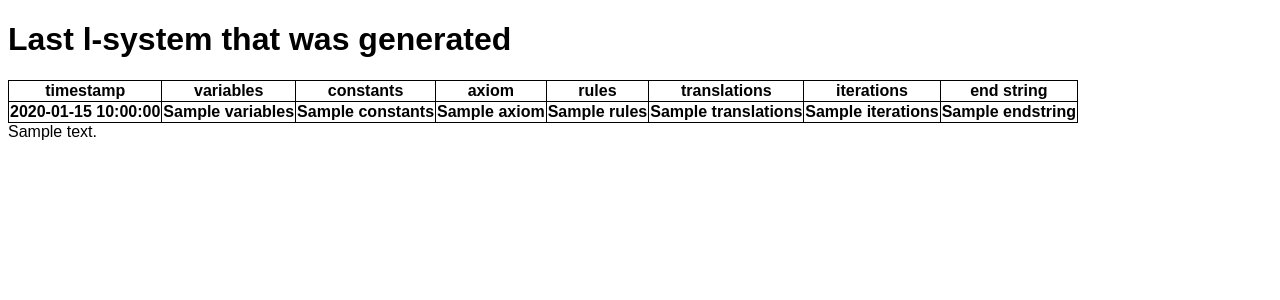
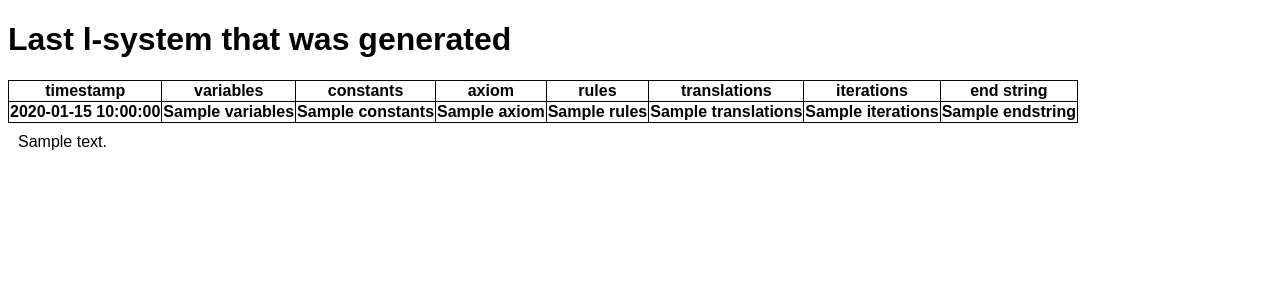
Before and after one commit to crearth/l-system, a Flask app: template templates/index.html in a window 1280 px wide. Shown: the top 300 px of the page. Run offline with Flask 2, Linux system fonts and the light colour scheme; the template is opened without the code that fills it: most values are stand-ins (such as "Sample title", 1, 10 or a date in 2020); lists and menus that the app fills with data are empty; parts of the project's set-up code (start-up, migrations or seed data) failed here and were passed over.

Commit message:
add margin

```diff
--- a/templates/index.html
+++ b/templates/index.html
@@ -9,6 +9,9 @@ body {
 table, tr, th{
 	border: 1px solid black;
 	border-collapse: collapse;
+}
+.svg {
+	margin: 10px;
 }
 </style>
 </head>
@@ -37,8 +40,10 @@ table, tr, th{
                 <th> {{endstring}} </th>
         </tr>
 </table>
-{% autoescape false %}
-	{{svgText}}
-{% endautoescape %}
+<div class="svg">
+	{% autoescape false %}
+		{{svgText}}
+	{% endautoescape %}
+</div>
 </body>
 </html>
```
